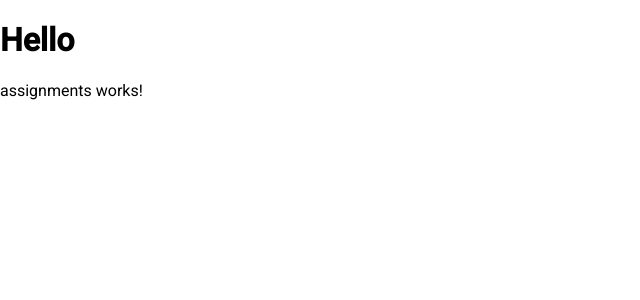
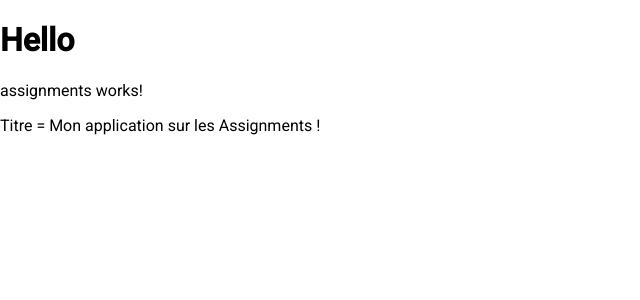
Before and after one commit to Cecileblbl/AssignementApp, an Angular app: page / in a window 1280 px wide. Shown: the top 300 px of the page, without its empty margins (0-640 px from the left). Built offline with nearby package versions, Linux system fonts and the light colour scheme.

Commit message:
Slide 38

```diff
--- a/src/app/assignments/assignments.component.html
+++ b/src/app/assignments/assignments.component.html
@@ -1 +1,2 @@
 <p>assignments works!</p>
+<p>Titre = {{titre}}</p>
--- a/src/app/assignments/assignments.component.ts
+++ b/src/app/assignments/assignments.component.ts
@@ -1,10 +1,13 @@
-import { Component } from '@angular/core';
+import { Component, OnInit } from '@angular/core';
 
 @Component({
   selector: 'app-assignments',
   templateUrl: './assignments.component.html',
   styleUrls: ['./assignments.component.css']
 })
-export class AssignmentsComponent {
+export class AssignmentsComponent implements OnInit {
+  ngOnInit(): void {
 
+  }
+  titre = "Mon application sur les Assignments !"
 }
```
